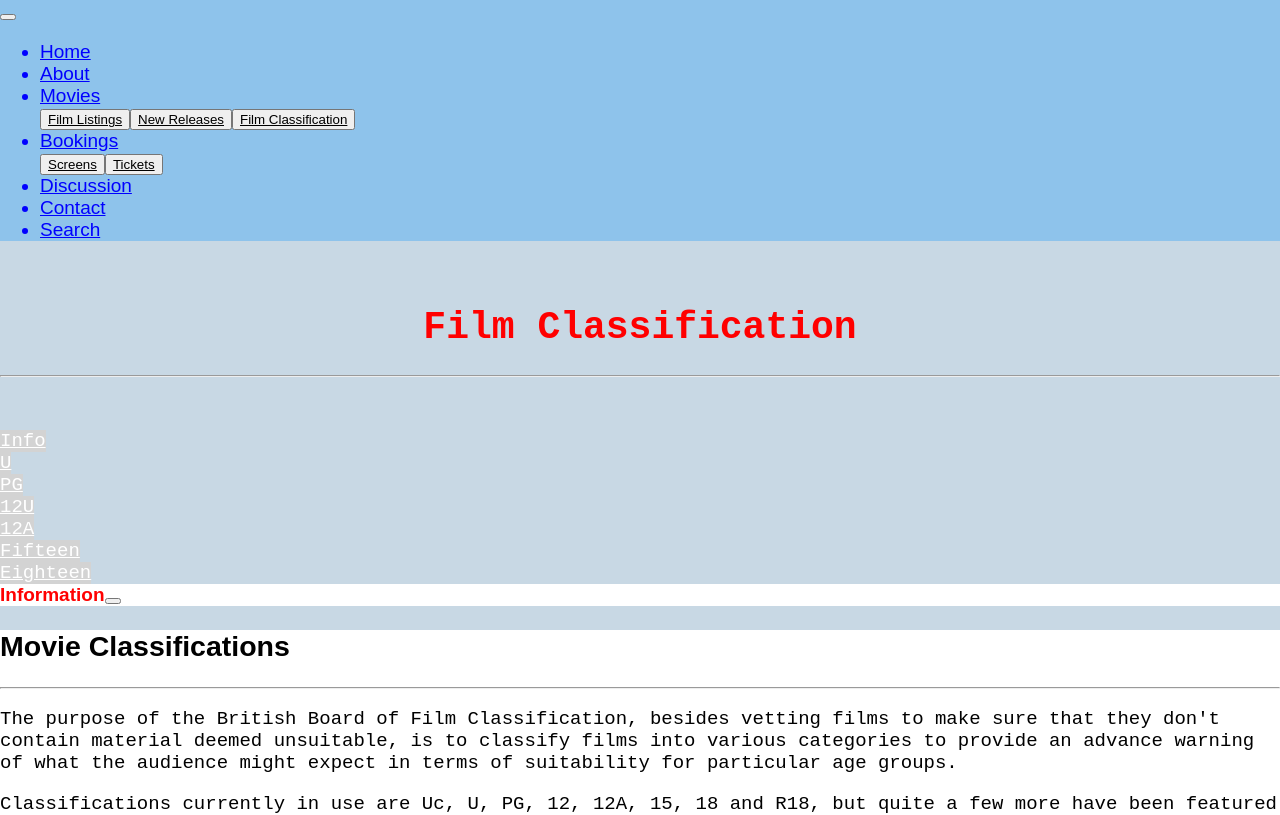
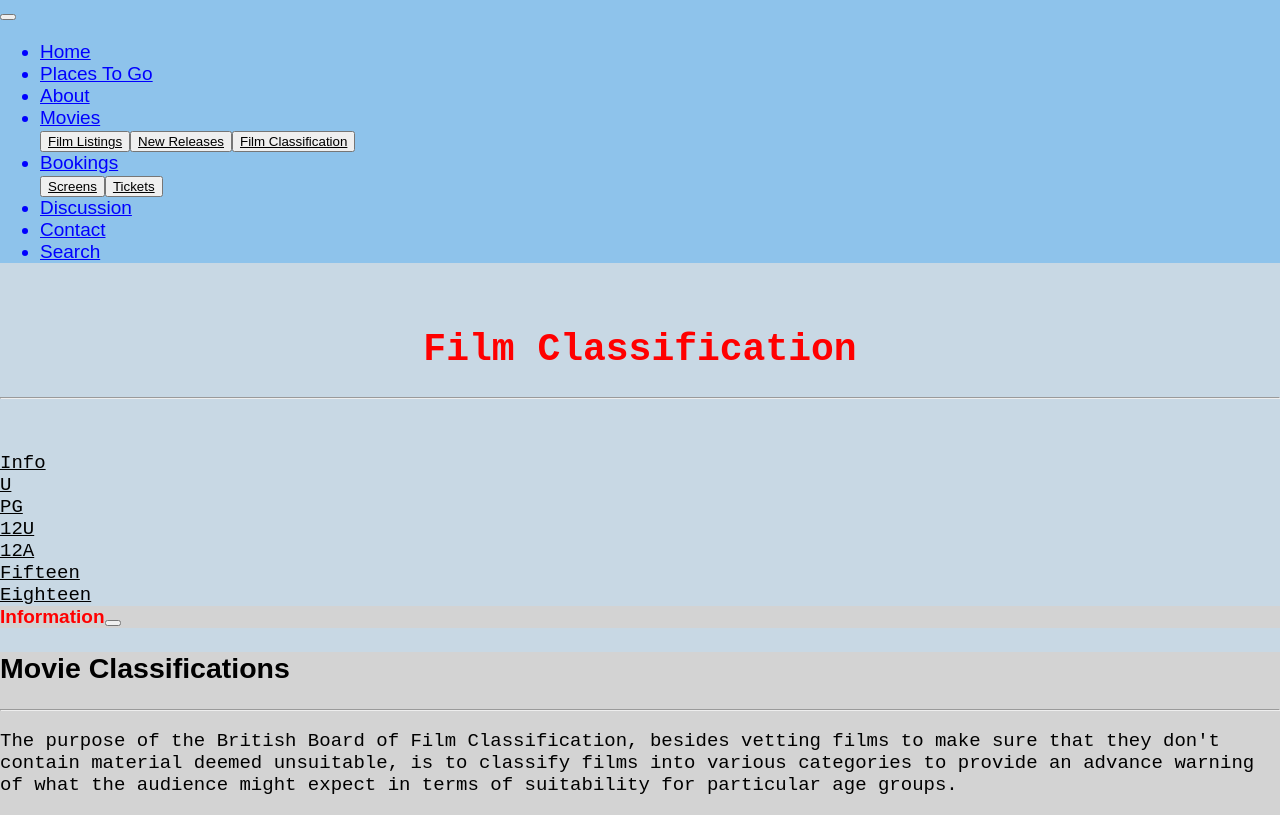
Before and after one commit to AidanHassett/qa-cinema, a React (Create React App) app: page /classifications in a window 1280 px wide. Shown: the top 815 px of the page. Built offline with nearby package versions, Linux system fonts and the light colour scheme; what google-maps-react would draw is missing.

Commit message:
front-end almost complete, need css adjustment, last components and payment page

```diff
--- a/src/App.js
+++ b/src/App.js
@@ -8,11 +8,13 @@ import './css/App.css';
 import Home from './components/HomePage/Home';
 import NR from './components/Movies/NewReleases/NR';
 import SearchPage from './components/Search/SearchPage';
+import PlacesToGoPage from './components/About/PlacesToGo/PlacesToGoPage';
 import AboutPage from './components/About/About';
 import ContactPage from './components/ContactUs/ContactPage';
 import LostPage from './components/LostPage';
 import Listings from './components/Movies/MovieList/Listings';
 import Footer from './components/Footer/Footer';
+
 
 
 
@@ -29,6 +31,10 @@ function App() {
 
         <Routes>
           <Route path="/classifications" element={<FilmClassification />} />
+        </Routes>
+
+        <Routes>
+          <Route path="/placestogo" element={<PlacesToGoPage />} />
         </Routes>
 
         <Routes>
--- a/src/components/NavBar/NavBar.jsx
+++ b/src/components/NavBar/NavBar.jsx
@@ -28,6 +28,9 @@ const NavBar = (props) => {
                     <Nav className="mr-auto" navbar>
                         <NavItem >
                             <NavLink style={{ color: 'blue' }} href='/' >Home</NavLink>
+                        </NavItem>
+                        <NavItem >
+                            <NavLink style={{ color: 'blue' }} href='/placestogo' >Places To Go</NavLink>
                         </NavItem>
                         <NavItem>
                             <NavLink style={{ color: 'blue' }} href='/about' >About</NavLink>
--- a/src/css/ClassStyle.css
+++ b/src/css/ClassStyle.css
@@ -22,7 +22,7 @@ body {
 }
 
 .goldenHours{
-    background-color: white;
+    background-color: lightgray;
     color: black;
     font-family: Arial, Helvetica, sans-serif;
 }
@@ -30,8 +30,8 @@ body {
 .goldenB{
 
     text-align: center;
-    background-color: lightgray;
-    color: white;
+    background-color: none;
+    color: black;
 }
 
 .align{
```
Also changed, not shown: package.json (+10 -3 lines), src/components/About/About.jsx (+24 -0 lines), 1 other file (tests, documents, lock files or other folders).
